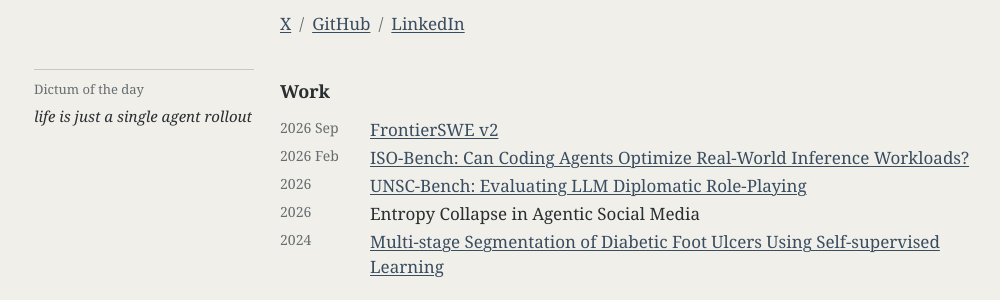
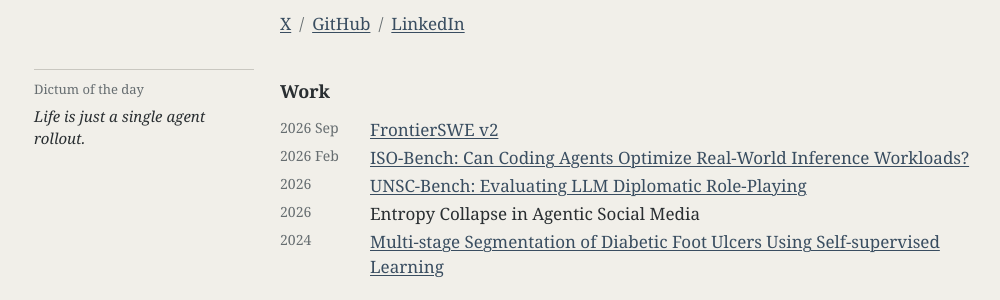
Before and after one commit to ayushnangia/ayushnangia.github.io, a Jekyll site: the page built from index.html, in a window 1280 px wide. Shown: the part 342-642 px from the top of the page, without its empty margins (131-1131 px from the left). Built offline with Jekyll 4.4.1, drawn with Linux system fonts in a browser that asks for light colours; some of the changed lines change nothing that is shown.

Commit message:
Polish dictum grammar and punctuation

```diff
--- a/_data/dicta.json
+++ b/_data/dicta.json
@@ -1,6 +1,6 @@
 [
-  {"text": "Give me enough compute and I shall move the world"},
-  {"text": "life is just a single agent rollout"},
-  {"text": "It is better to be generous than miser"},
+  {"text": "Give me enough compute and I shall move the world."},
+  {"text": "Life is just a single agent rollout."},
+  {"text": "It is better to be generous than miserly."},
   {"text": "Who verifies the verifiers?", "source": "Alex Shaw", "url": "https://x.com/alexgshaw/status/2100708513773428736"}
 ]
```
